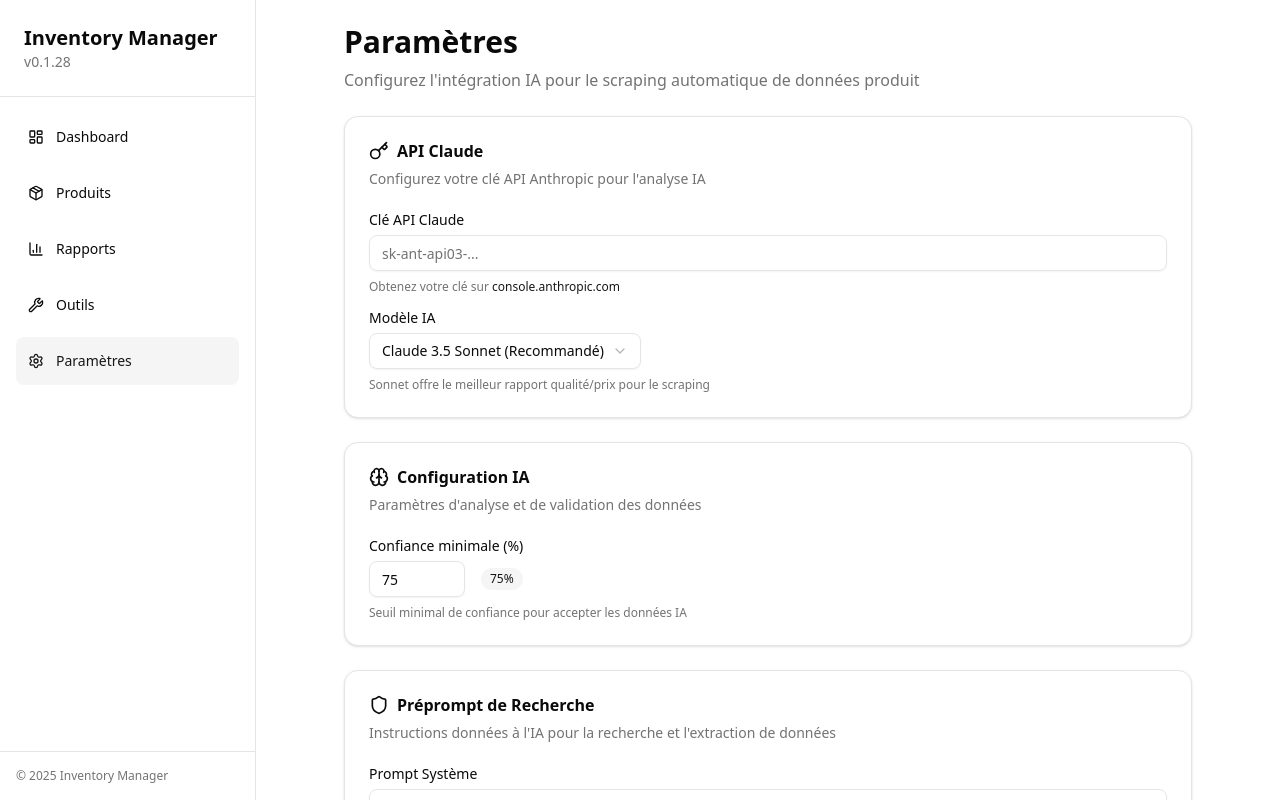
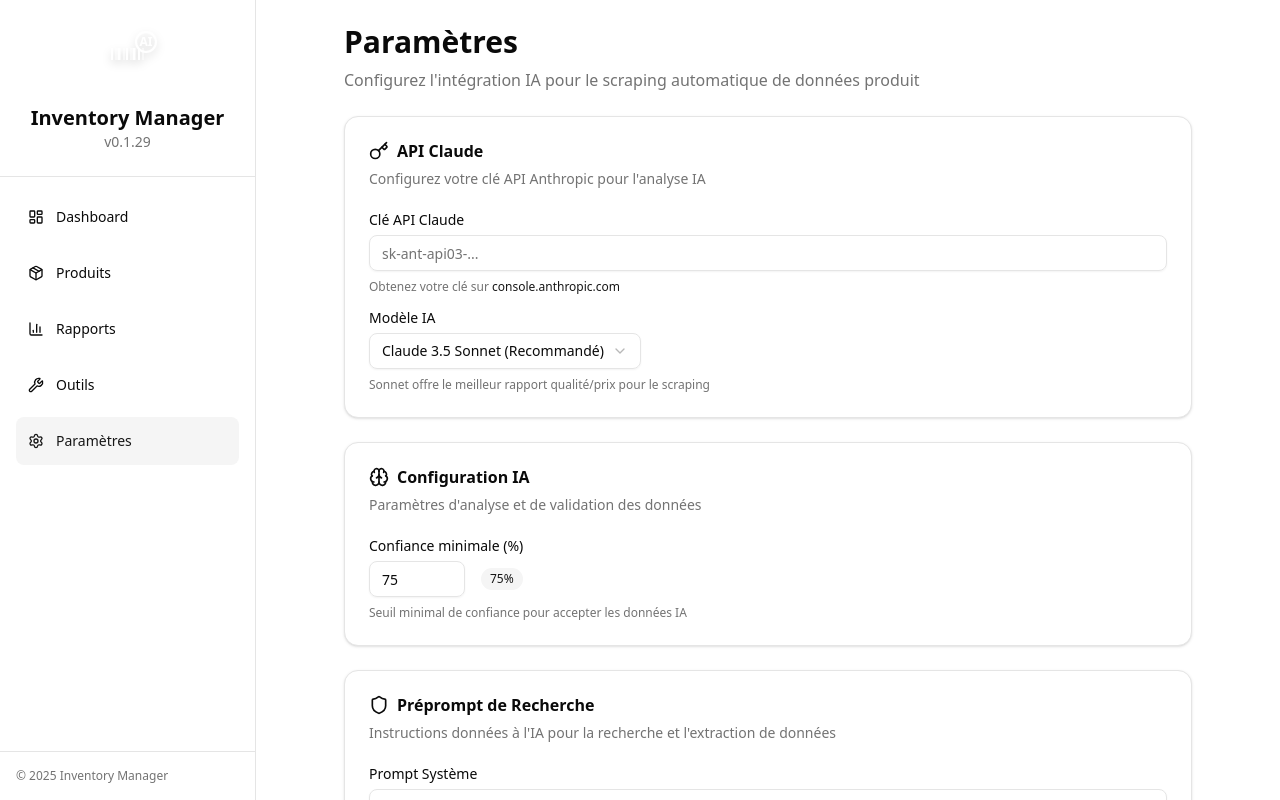
Before and after one commit to exabird/inventory-manager, a Next.js app: page /settings in a window 1280 px wide. Shown: the top 800 px of the page. Built offline with nearby package versions, Linux system fonts and the light colour scheme.

Commit message:
🎨 v0.1.29 - Ajout du logo avec code-barres et badge AI dans la sidebar

```diff
--- a/package.json
+++ b/package.json
@@ -1,6 +1,6 @@
 {
   "name": "inventory-app",
-  "version": "0.1.28",
+  "version": "0.1.29",
   "private": true,
   "scripts": {
     "dev": "NODE_OPTIONS='--inspect' next dev",
--- a/src/components/layout/Sidebar.tsx
+++ b/src/components/layout/Sidebar.tsx
@@ -60,10 +60,43 @@ export default function Sidebar() {
     <>
       {/* Sidebar Desktop - Toujours visible */}
       <aside className="hidden md:flex md:flex-col md:w-64 md:border-r md:bg-card md:fixed md:inset-y-0 md:left-0">
-        {/* Header */}
+        {/* Header avec Logo */}
         <div className="p-6 border-b">
-          <h1 className="text-xl font-bold">Inventory Manager</h1>
-          <p className="text-sm text-muted-foreground">v{APP_VERSION}</p>
+          {/* Logo */}
+          <div className="mb-4 flex justify-center">
+            <div className="relative">
+              <svg
+                width="64"
+                height="64"
+                viewBox="0 0 64 64"
+                fill="none"
+                xmlns="http://www.w3.org/2000/svg"
+                className="drop-shadow-lg"
+              >
+                {/* Fond du carton */}
+                <rect x="8" y="12" width="48" height="40" rx="4" fill="hsl(var(--primary))" opacity="0.9"/>
+
+                {/* Lignes de code-barres */}
+                <line x1="16" y1="24" x2="16" y2="36" stroke="white" strokeWidth="2"/>
+                <line x1="20" y1="24" x2="20" y2="36" stroke="white" strokeWidth="1"/>
+                <line x1="23" y1="24" x2="23" y2="36" stroke="white" strokeWidth="3"/>
+                <line x1="28" y1="24" x2="28" y2="36" stroke="white" strokeWidth="1"/>
+                <line x1="31" y1="24" x2="31" y2="36" stroke="white" strokeWidth="2"/>
+                <line x1="35" y1="24" x2="35" y2="36" stroke="white" strokeWidth="1"/>
+                <line x1="38" y1="24" x2="38" y2="36" stroke="white" strokeWidth="3"/>
+                <line x1="43" y1="24" x2="43" y2="36" stroke="white" strokeWidth="2"/>
+                <line x1="47" y1="24" x2="47" y2="36" stroke="white" strokeWidth="1"/>
+
+                {/* Badge AI */}
+                <circle cx="50" cy="18" r="10" fill="hsl(var(--accent))" stroke="white" strokeWidth="2"/>
+                <text x="50" y="22" textAnchor="middle" fill="white" fontSize="12" fontWeight="bold">AI</text>
+              </svg>
+            </div>
+          </div>
+
+          {/* Titre */}
+          <h1 className="text-xl font-bold text-center">Inventory Manager</h1>
+          <p className="text-sm text-muted-foreground text-center">v{APP_VERSION}</p>
         </div>
 
         {/* Navigation */}
--- a/src/lib/version.ts
+++ b/src/lib/version.ts
@@ -1,5 +1,5 @@
 // Configuration de version de l'application
-export const APP_VERSION = '0.1.28';
+export const APP_VERSION = '0.1.29';
 export const APP_NAME = 'Inventory Manager';
 
 // Informations de version
```
